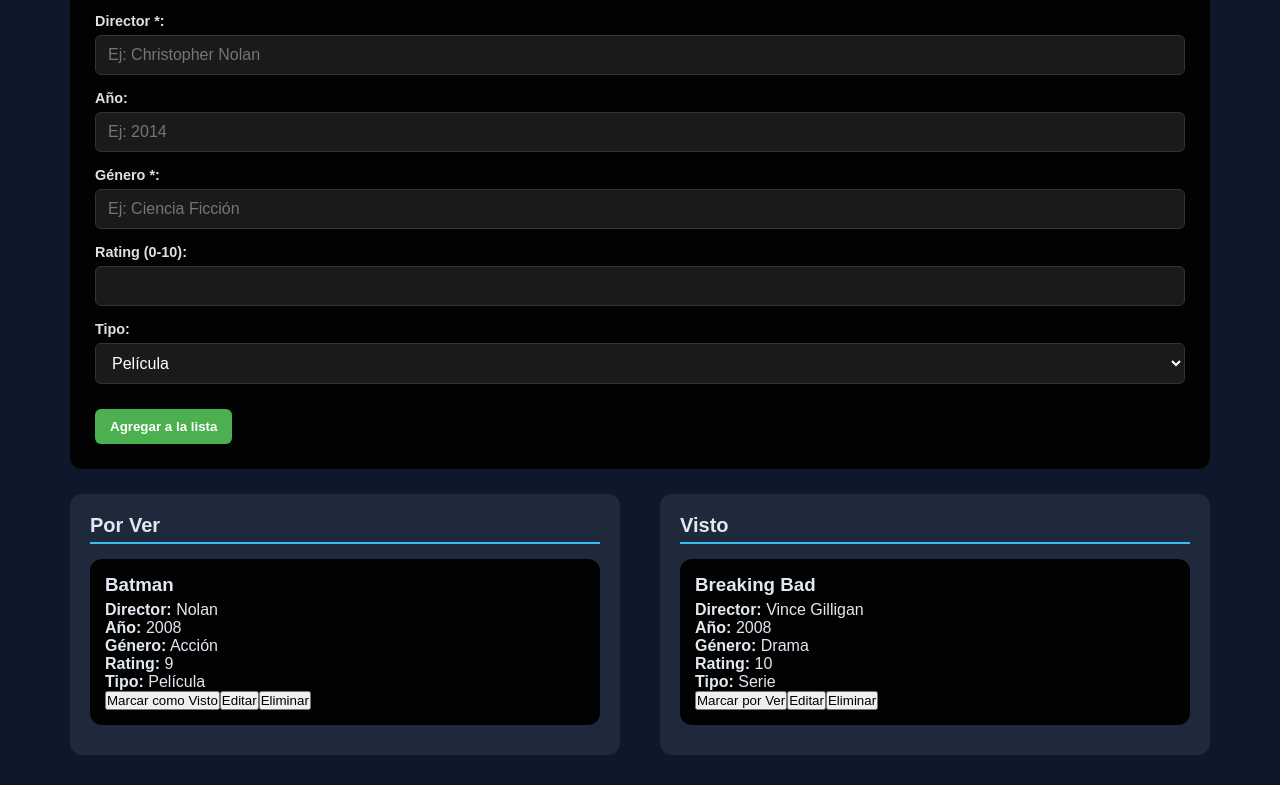
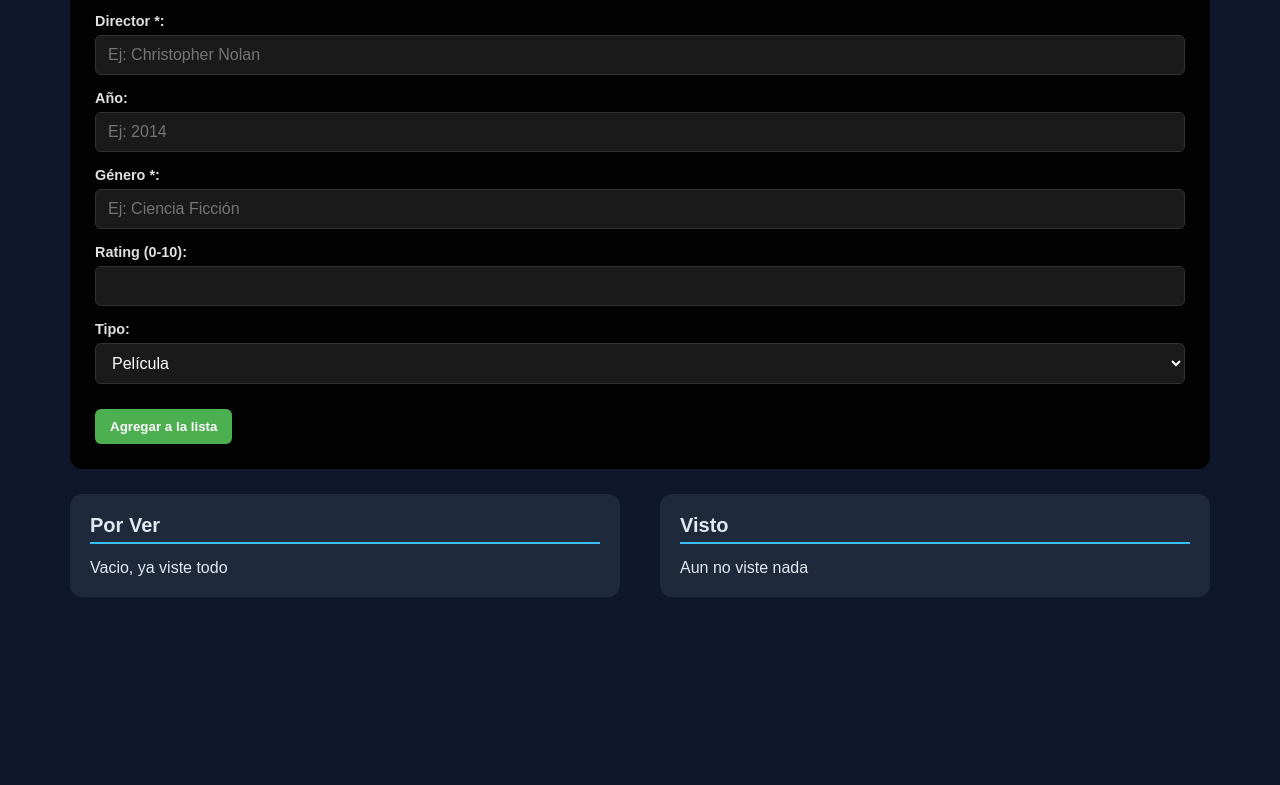
Before and after one commit to mateoalday/PeliculasReact, a React (Vite) app: page / in a window 1280 px wide. Shown: the part 472-1257 px from the top of the page. After the commit the page ends 1099 px from the top, so only its background shows below. Built offline with nearby package versions, Linux system fonts and the light colour scheme.

Commit message:
resuelto el problema de perdida de datos al actualizar la pagina

```diff
--- a/src/pages/Home/Home.jsx
+++ b/src/pages/Home/Home.jsx
@@ -13,45 +13,29 @@
   const [ordenarPor, setOrdenarPor] = useState('');
   const [orden, setOrden] = useState('asc');
   const [editando, setEditando] = useState(null);
+  const [cargado, setCargado] = useState(false)
 
-  // 📦 LOCAL STORAGE
+   // 1-LEER: Al cargar la página lee las películas guardadas en localStorage
+  // El [] hace que se ejecute solo una vez al montar el componente
   useEffect(() => {
     const data = JSON.parse(localStorage.getItem('cinetrack-peliculas'));
-
-    if (data && data.length > 0) {
+    if (data) {
       setPeliculas(data);
-    } else {
-      // 🔥 DATOS DE PRUEBA
-      setPeliculas([
-        {
-          id: 1,
-          titulo: "Batman",
-          director: "Nolan",
-          año: 2008,
-          genero: "Acción",
-          rating: 9,
-          tipo: "Película",
-          visto: false
-        },
-        {
-          id: 2,
-          titulo: "Breaking Bad",
-          director: "Vince Gilligan",
-          año: 2008,
-          genero: "Drama",
-          rating: 10,
-          tipo: "Serie",
-          visto: true
-        }
-      ]);
     }
+    // Una vez que terminó de leer, marca cargado como true
+    setCargado(true);
   }, []);
 
+  // 2-GUARDAR: Guarda las películas en localStorage cada vez que cambian
+  // Solo guarda si cargado es true, para evitar pisar los datos antes de leerlos
   useEffect(() => {
-    localStorage.setItem('cinetrack-peliculas', JSON.stringify(peliculas));
-  }, [peliculas]);
+    if (cargado) {
+      localStorage.setItem('cinetrack-peliculas', JSON.stringify(peliculas));
+    }
+  }, [peliculas, cargado]);
 
-  // ➕ CREAR / EDITAR
+  // Maneja el envío del formulario para crear o editar una película
+  // Si hay una película en edición la modifica, sino crea una nueva
   const handleSubmit = (formData) => {
     if (editando) {
       setPeliculas(prev =>
@@ -64,15 +48,15 @@
       setPeliculas(prev => [
         ...prev,
         {
-          id: Date.now(),
+          id: Date.now(), // usa la fecha actual como id único
           ...formData,
-          visto: false
+          visto: false // toda película nueva empieza como no vista
         }
       ]);
     }
   };
 
-  // 👁 CAMBIAR ESTADO
+  // Cambia el estado visto/no visto de una película buscándola por su id
   const cambiarEstado = (id) => {
     setPeliculas(prev =>
       prev.map(p =>
@@ -81,12 +65,13 @@
     );
   };
 
-  // ❌ ELIMINAR
+  // Elimina una película del array filtrando todas menos la que tiene ese id
   const eliminar = (id) => {
     setPeliculas(prev => prev.filter(p => p.id !== id));
   };
 
-  // 🔍 FILTRAR + ORDENAR
+  // Filtra y ordena las películas según búsqueda, géneros, tipo y orden
+  // useMemo evita recalcular si no cambiaron las dependencias
   const peliculasFiltradas = useMemo(() => {
     return peliculas
       .filter(p =>
@@ -97,13 +82,10 @@
       .filter(p => !filtroTipo || p.tipo === filtroTipo)
       .sort((a, b) => {
         if (!ordenarPor) return 0;
-
         let resultado = 0;
-
         if (ordenarPor === 'año' || ordenarPor === 'rating') {
           resultado = a[ordenarPor] - b[ordenarPor];
         }
-
         return orden === 'asc' ? resultado : -resultado;
       });
   }, [peliculas, busqueda, filtroGenero, filtroTipo, ordenarPor, orden]);
@@ -111,20 +93,21 @@
   return (
     <div className={styles.container}>
       <Titulo>CineTrack</Titulo>
-
+      {/* Panel que muestra estadísticas del total de películas */}
       <StatsPanel peliculas={peliculas} />
-
+      {/* Formulario para agregar o editar películas */}
       <MediaForm
         editingMedia={editando}
         onSubmit={handleSubmit}
         onCancel={() => setEditando(null)}
       />
-
-      {/* 👇 ACÁ LE PASAMOS TODO */}
-      <MediaList peliculas={peliculasFiltradas}
+      {/* Lista de películas con las acciones de eliminar, editar y cambiar estado */}
+      <MediaList
+        peliculas={peliculasFiltradas}
         accionEliminar={(item) => eliminar(item.id)}
         accionEditar={(item) => setEditando(item)}
-        accionCambiarEstado={(item) => cambiarEstado(item.id)} />
+        accionCambiarEstado={(item) => cambiarEstado(item.id)}
+      />
     </div>
   );
 };
```
